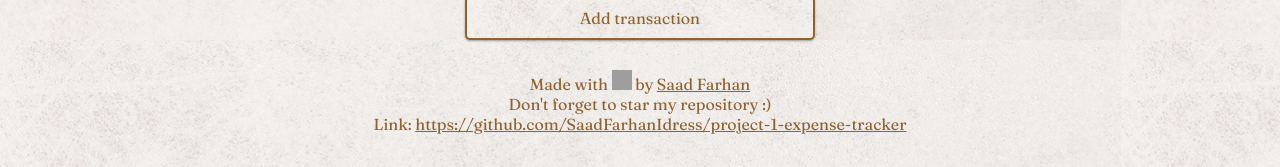
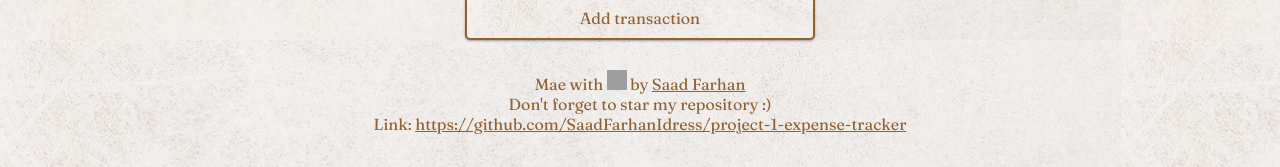
Before and after one commit to SaadFarhanIdress/project-1-expense-tracker, a React (Create React App) app: page / in a window 1280 px wide. Shown: the part 633-800 px from the top of the page. Built offline with nearby package versions, Linux system fonts and the light colour scheme; grey boxes are pictures that could not be loaded.

Commit message:
Update App.js

```diff
--- a/src/App.js
+++ b/src/App.js
@@ -16,7 +16,7 @@ function App() {
         <TransactionHistory />
         <TransactionForm />
       </div>
-      <p className="credit">Made with <img className="image" width="20" height="20" alt="Heart" src="https://cdn.iconscout.com/icon/free/png-256/heart-1767836-1502416.png" /> by <a href="www.github.com/SaadFarhanIdress">Saad Farhan</a>
+      <p className="credit">Mae with <img className="image" width="20" height="20" alt="Heart" src="https://cdn.iconscout.com/icon/free/png-256/heart-1767836-1502416.png" /> by <a href="www.github.com/SaadFarhanIdress">Saad Farhan</a>
       <br />
       Don't forget to star my repository :) <br />Link: <a href="https://github.com/SaadFarhanIdress/project-1-expense-tracker">https://github.com/SaadFarhanIdress/project-1-expense-tracker</a></p>
     </GlobalProvider>
```
Also changed, not shown: 1 other file (tests, documents, lock files or other folders).
